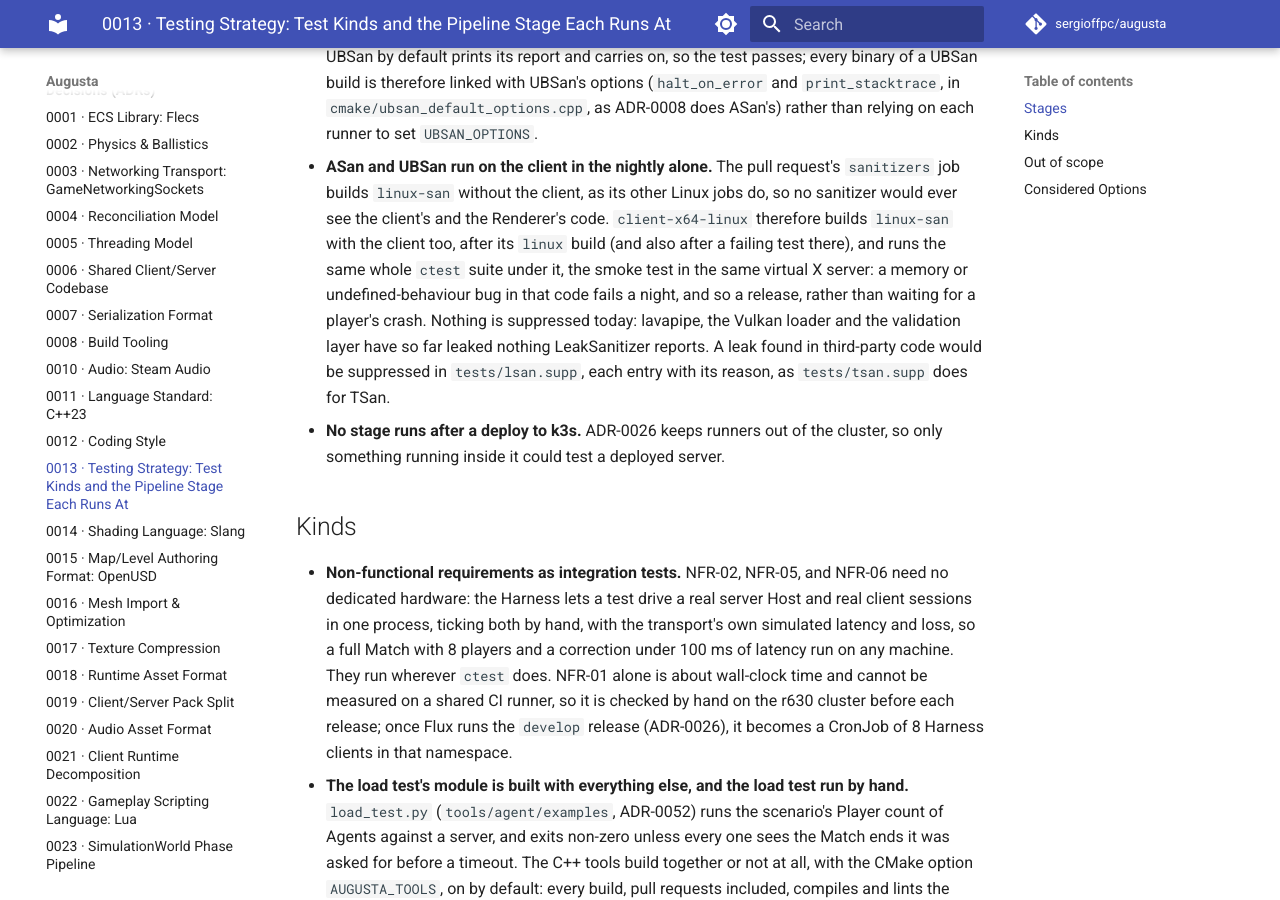
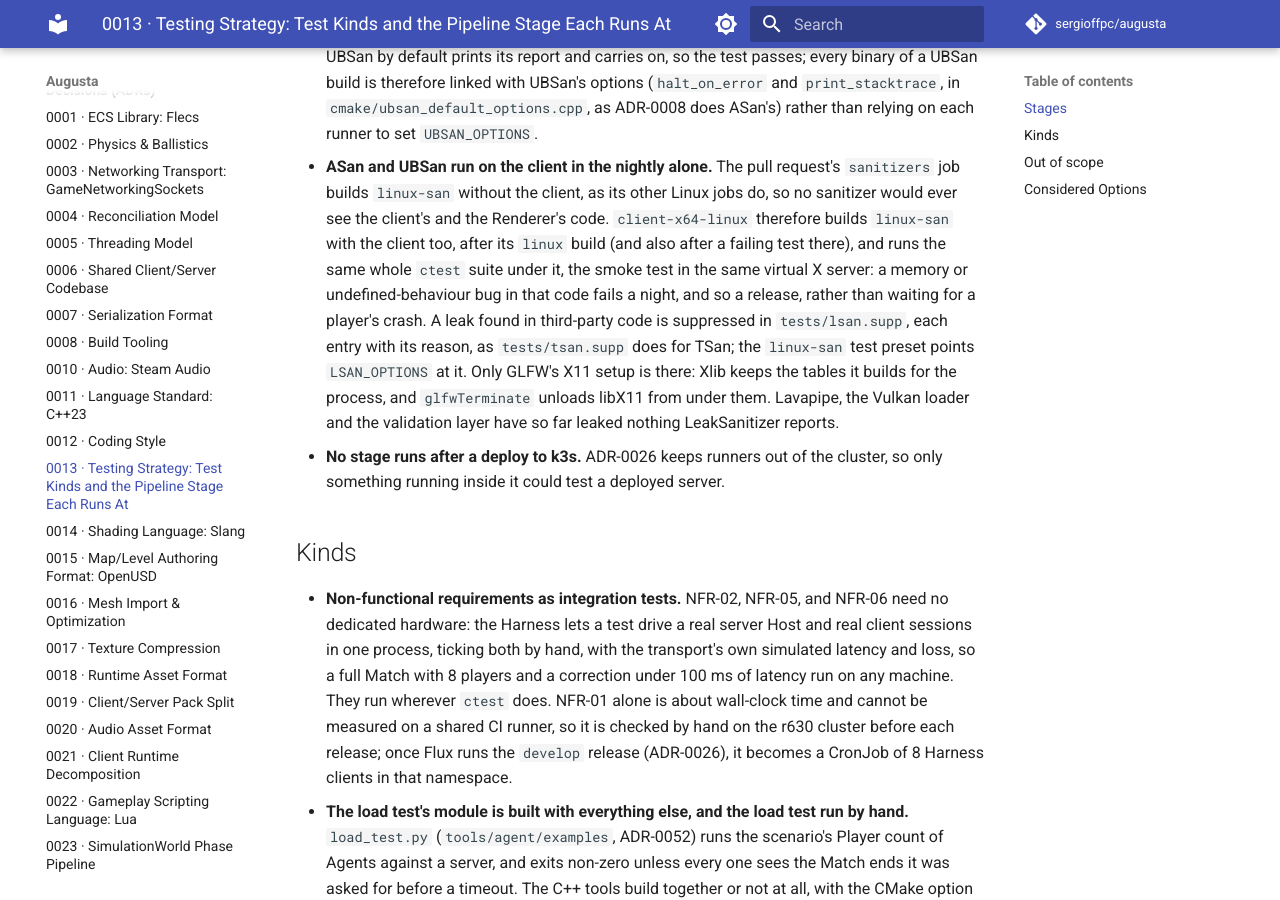
Before and after one commit to sergioffpc/augusta, an MkDocs documentation site: the page built from docs/adr/0013-testing-and-benchmarking.md, in a window 1280 px wide and 900 px high, scrolled down 2067 px. Built offline with MkDocs 1.6.1 and Material for MkDocs 9.7.7, drawn with Linux system fonts in a browser that asks for light colours; comment, search, counter and statistics services are not loaded.

Commit message:
ci(nightly): suppress Xlib's process-lifetime tables in LeakSanitizer
The window tests, out of the renderer since 524c15a8, failed their first
night under linux-san: XrmInitialize and XSupportsLocale, called from
glfwInit, keep tables for the process, and glfwTerminate unloads libX11
from under them, so LeakSanitizer reports them. tests/lsan.supp
suppresses GLFW's X11 setup, as ADR-0013 planned.

Co-Authored-By: Claude Opus 5.5 <noreply@anthropic.com>

```diff
--- a/CMakePresets.json
+++ b/CMakePresets.json
@@ -153,7 +153,10 @@
       "name": "linux-san",
       "configurePreset": "linux-san",
       "output": { "outputOnFailure": true },
-      "filter": { "exclude": { "label": "^netcode$" } }
+      "filter": { "exclude": { "label": "^netcode$" } },
+      "environment": {
+        "LSAN_OPTIONS": "suppressions=${sourceDir}/tests/lsan.supp"
+      }
     },
     {
       "name": "linux-tsan",
--- a/docs/adr/0013-testing-and-benchmarking.md
+++ b/docs/adr/0013-testing-and-benchmarking.md
@@ -71,11 +71,13 @@ more stages it runs at, chosen by how long it takes and how noisy its result is.
   `linux` build (and also after a failing test there), and runs the same whole
   `ctest` suite under it, the smoke test in the same virtual X server: a memory
   or undefined-behaviour bug in that code fails a night, and so a release,
-  rather than waiting for a player's crash. Nothing is suppressed today:
-  lavapipe, the Vulkan loader and the validation layer have so far leaked
-  nothing LeakSanitizer reports. A leak found in third-party code would be
+  rather than waiting for a player's crash. A leak found in third-party code is
   suppressed in `tests/lsan.supp`, each entry with its reason, as
-  `tests/tsan.supp` does for TSan.
+  `tests/tsan.supp` does for TSan; the `linux-san` test preset points
+  `LSAN_OPTIONS` at it. Only GLFW's X11 setup is there: Xlib keeps the tables it
+  builds for the process, and `glfwTerminate` unloads libX11 from under them.
+  Lavapipe, the Vulkan loader and the validation layer have so far leaked
+  nothing LeakSanitizer reports.
 - **No stage runs after a deploy to k3s.** ADR-0026 keeps runners out of the
   cluster, so only something running inside it could test a deployed server.
 
```
Also changed, not shown: 1 other file.
